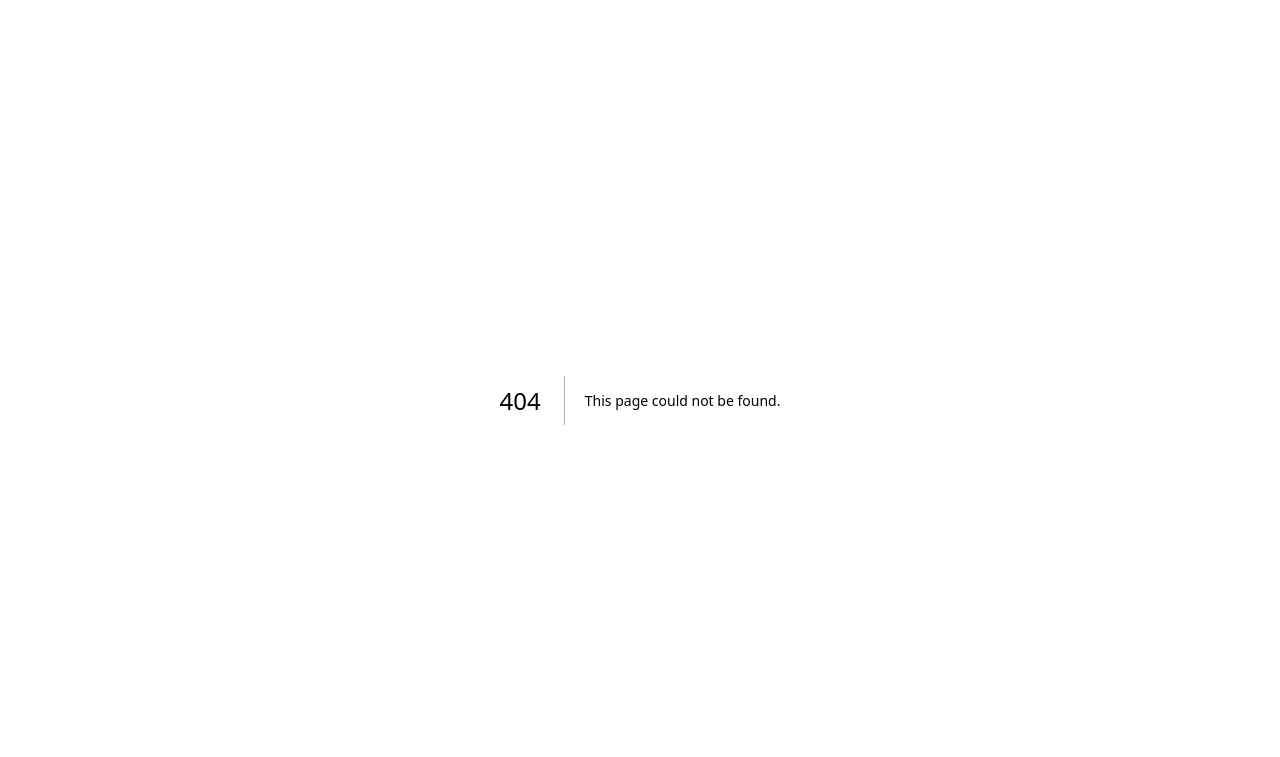
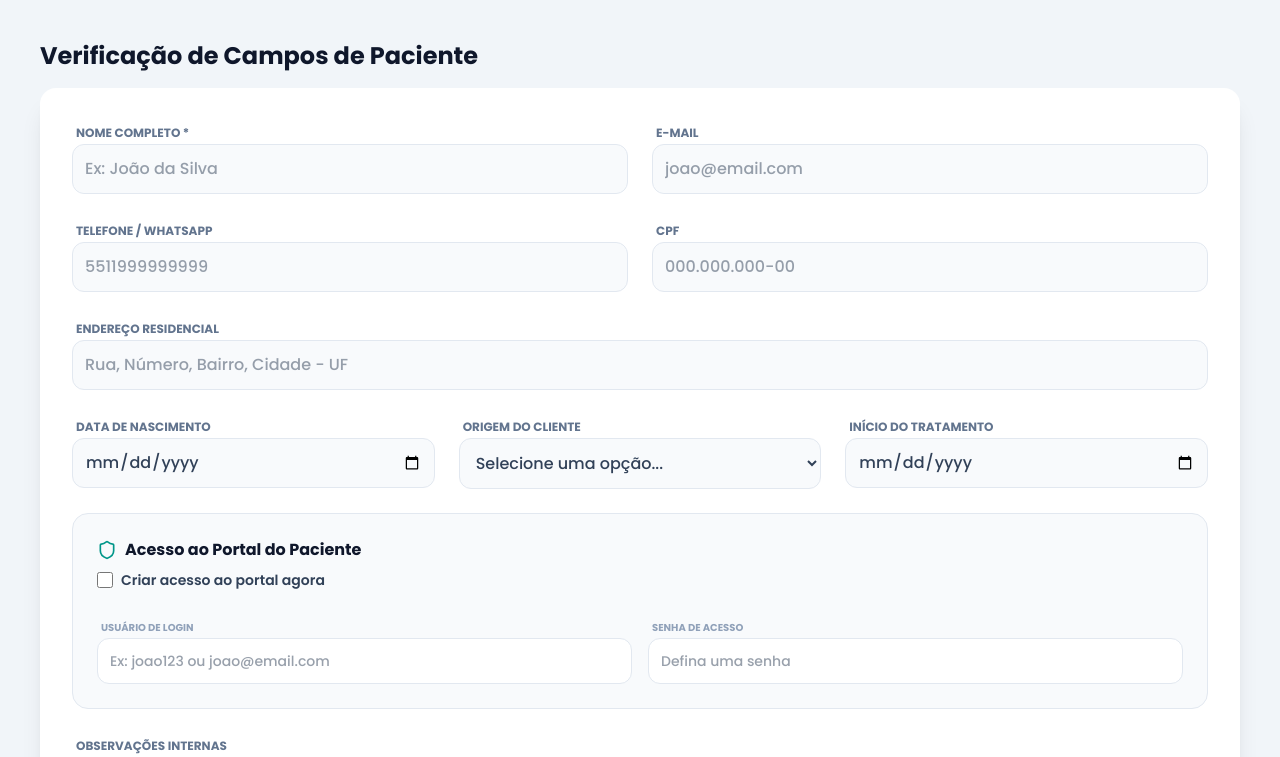
Before and after one commit to kochimoto/PsicoSaas, a Next.js app: page /check in a window 1280 px wide. Before the commit this address had no page. Shown: the top 757 px of the page. Built offline with nearby package versions, Linux system fonts and the light colour scheme; no server answers.

Commit message:
debug: add temporary check page

```diff
--- /dev/null
+++ b/src/app/check/page.tsx
@@ -0,0 +1,13 @@
+"use client";
+import NewPatientForm from "@/app/dashboard/pacientes/novo/NewPatientForm";
+
+export default function CheckPage() {
+  return (
+    <div className="p-10 bg-slate-100 min-h-screen">
+      <h1 className="text-2xl font-bold mb-4">Verificação de Campos de Paciente</h1>
+      <div className="bg-white rounded-2xl shadow-xl overflow-hidden">
+        <NewPatientForm />
+      </div>
+    </div>
+  );
+}
```
